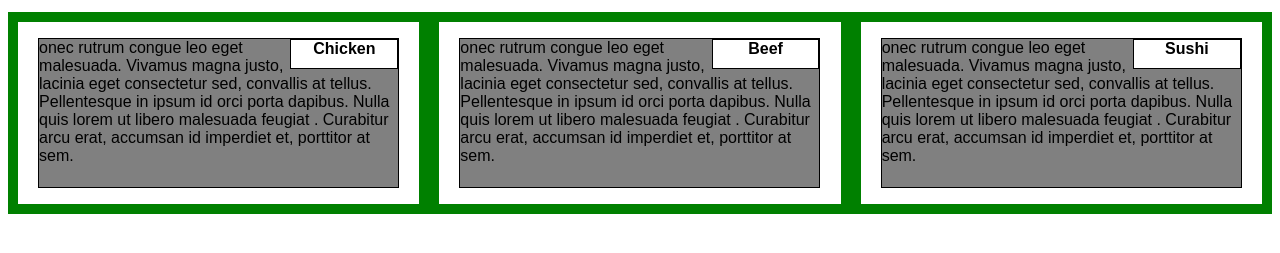
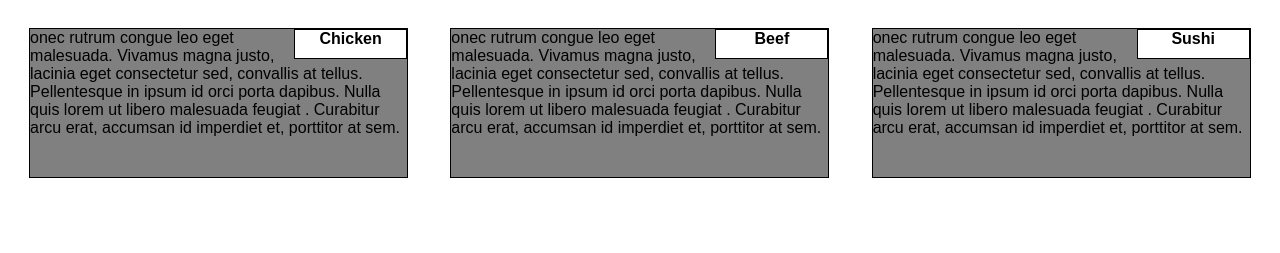
Before and after one commit to Mercury14/coursera-test, a plain HTML site: page mod2_solution/index.html in a window 1280 px wide. Shown: the part 61-314 px from the top of the page. Drawn offline with Linux system fonts and the light colour scheme.

Commit message:
Remove border color from media query

```diff
--- a/css/mystyle.css
+++ /dev/null
@@ -1,42 +0,0 @@
-* {
-  box-sizing: border-box;
-  margin: 0;
-  padding: 0;
-}
-
-h1{
-  padding: 10px;
-  margin: 2px;
-}
-body *{
-  font-family: Arial, sans-serif;
-
-}
-
-
-p {
-  font-size: 16px;
-  color: #073b66;
-  height: 50px;
-  width: 80%;
-  margin: 10px;
-  float: right;
-
-
-}
-
-#navbar {
-
-  padding: 10px;
-  margin: 10;
-
-}
-
-footer {
-  margin:10px;
-  padding:0;
-  color: gray;
-  font-style: italic;
-
-
-}
--- a/mod2_solution/css/style.css
+++ b/mod2_solution/css/style.css
@@ -29,6 +29,7 @@ span {
 
 }
 
+
 .row{
   width: 100%;
 }
@@ -38,7 +39,7 @@ span {
 @media (min-width: 1200px) {
   .col-lg-1, .col-lg-2, .col-lg-3, .col-lg-4, .col-lg-5, .col-lg-6, .col-lg-7, .col-lg-8, .col-lg-9, .col-lg-10, .col-lg-11, .col-lg-12 {
     float: left;
-    border: 10px solid green;
+    border: 10px;
   }
   .col-lg-1 {
     width: 8.33%;
```
